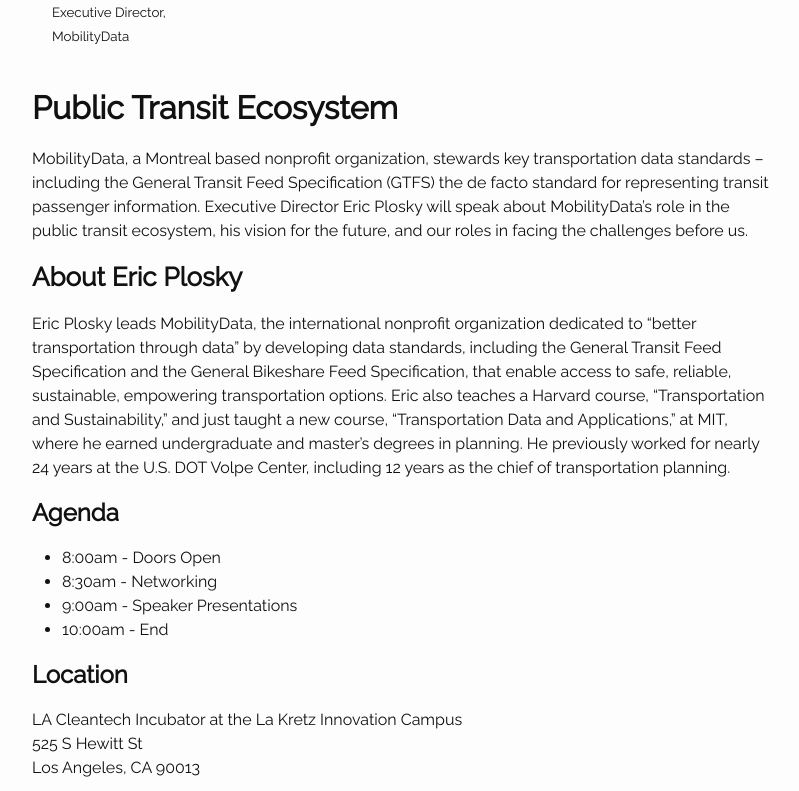
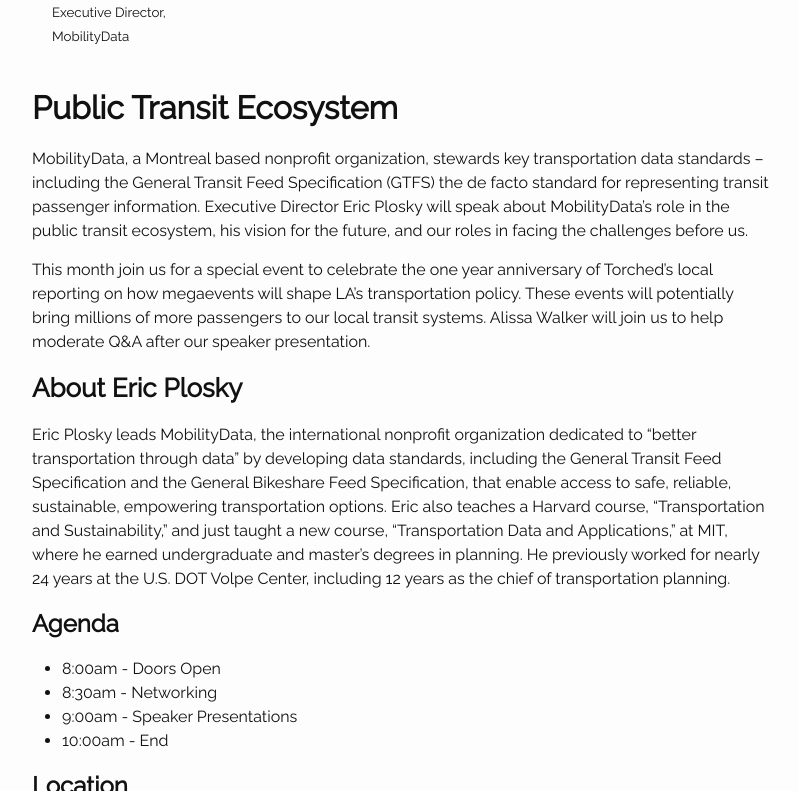
Before and after one commit to compilerla/data-donuts, a Jekyll site: the page built from src/_posts/2025-02-05-data-donuts-47.md, in a window 1280 px wide and 900 px high, scrolled down 836 px, cut to the strip 0-791 px from the top of the window. Shown: the whole strip, without its empty margins (238-1037 px from the left). Built offline with Jekyll 4.4.1, drawn with Linux system fonts in a browser that asks for light colours.

Commit message:
Update 2025-02-05-data-donuts-47.md
add torched to website

```diff
--- a/src/_posts/2025-02-05-data-donuts-47.md
+++ b/src/_posts/2025-02-05-data-donuts-47.md
@@ -22,6 +22,8 @@
 
 MobilityData, a Montreal based nonprofit organization, stewards key transportation data standards – including the General Transit Feed Specification (GTFS) the de facto standard for representing transit passenger information. Executive Director Eric Plosky will speak about MobilityData’s role in the public transit ecosystem, his vision for the future, and our roles in facing the challenges before us.
 
+This month join us for a special event to celebrate the one year anniversary of Torched's local reporting on how megaevents will shape LA's transportation policy. These events will potentially bring millions of more passengers to our local transit systems. Alissa Walker will join us to help moderate Q&A after our speaker presentation.
+
 ### About Eric Plosky
 
 Eric Plosky leads MobilityData, the international nonprofit organization dedicated to “better transportation through data” by developing data standards, including the General Transit Feed Specification and the General Bikeshare Feed Specification, that enable access to safe, reliable, sustainable, empowering transportation options. Eric also teaches a Harvard course, "Transportation and Sustainability," and just taught a new course, "Transportation Data and Applications," at MIT, where he earned undergraduate and master's degrees in planning. He previously worked for nearly 24 years at the U.S. DOT Volpe Center, including 12 years as the chief of transportation planning.
```
